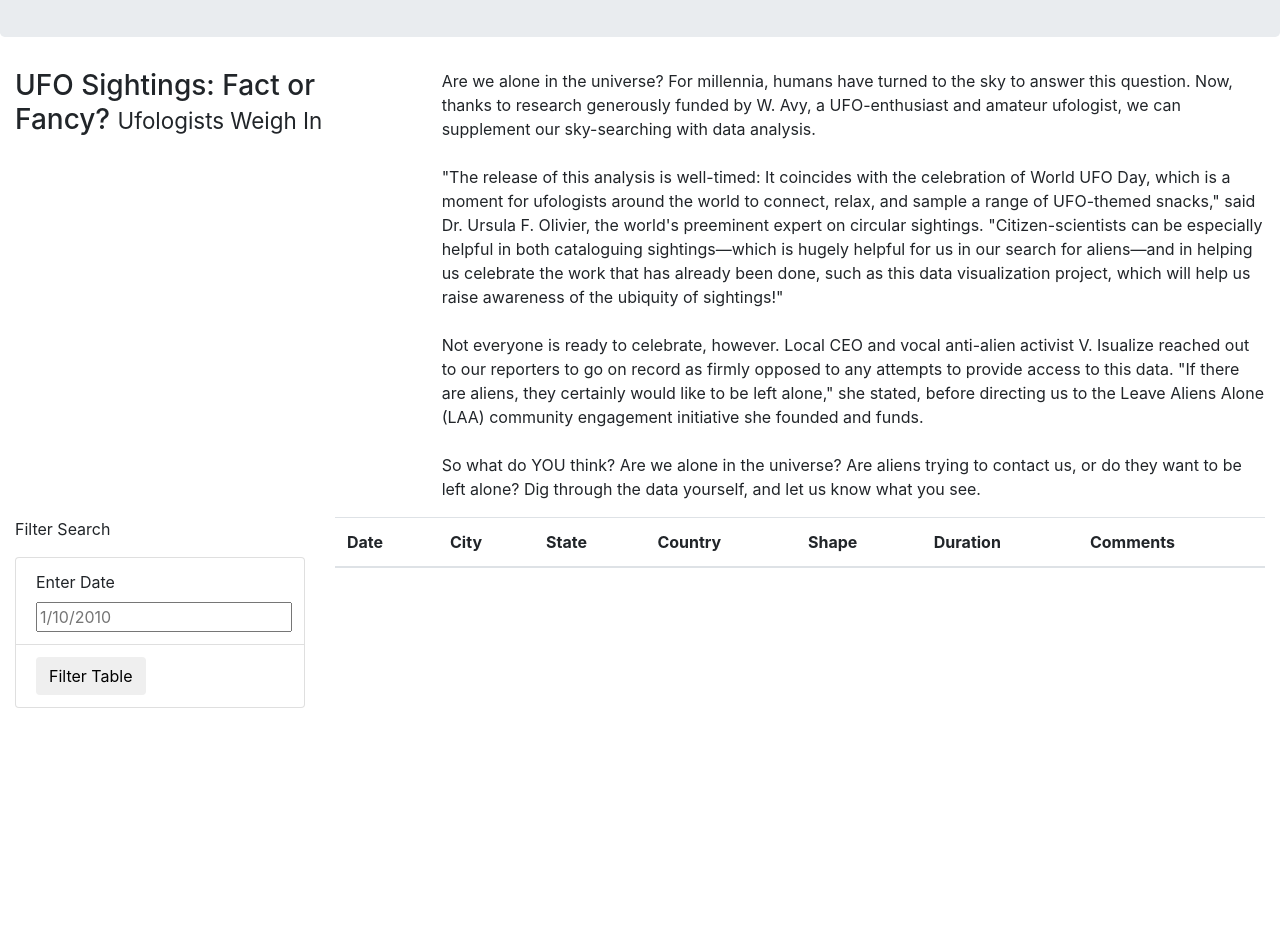
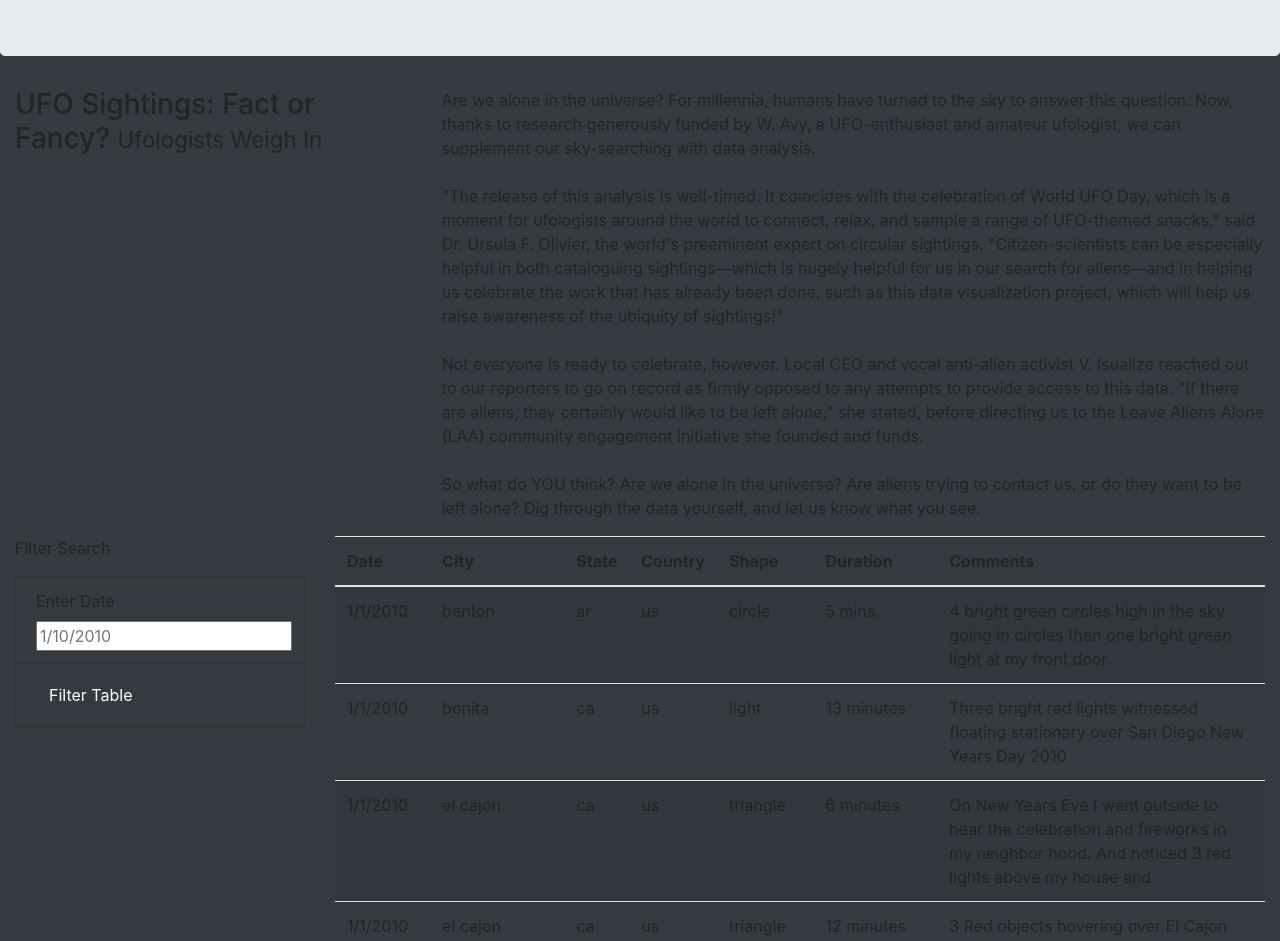
Before and after one commit to JemiShieh/UFOs, a plain HTML site: page index.html in a window 1280 px wide. Shown: the part 203-1144 px from the top of the page. Before the commit the page ends 911 px from the top, so only its background shows below. Drawn offline with nearby package versions, Linux system fonts and the light colour scheme.

Commit message:
Updating index.html

```diff
--- a/index.html
+++ b/index.html
@@ -13,14 +13,14 @@
     />
     <link rel="stylesheet" href="static/css/style.css">
 </head>
-<body>
+<body class="bg-dark">
     <div class="wrapper">
-        <nav class="navbar navbar-expand-lg">
+        <nav class="navbar navbar-dark bg-dark navbar-expand-lg">
             <a class="navbar-brand" href="index.html">UFO Sightings</a>
         </nav>
     </div>
     <div class="jumbotron">
-        <h1>The Truth Is Out There</h1>
+        <h1 class="display-4">The Truth is Out There</h1>
     </div>
     <div class="container-fluid">
         <div class="row">
@@ -39,15 +39,15 @@
     <div class="container-fluid">
         <div class="row">
             <div class="col-md-3">
-                <form>
+                <form class="bg-dark">
                     <p>Filter Search</p>
-                    <ul class="list-group">
-                        <li class="list-group-item">
+                    <ul class="list-group bg-dark">
+                        <li class="list-group-item bg-dark">
                             <label for="date">Enter Date</label>
                             <input type="text" placeholder="1/10/2010" id="datetime" />
                         </li>
-                        <li class="list-group-item">
-                            <button id="filter-btn" type="button" class="btn btn-default">Filter Table</button>
+                        <li class="list-group-item bg-dark">
+                            <button id="filter-btn" type="button" class="btn btn-dark" text-align="center">Filter Table</button>
                         </li>
                     </ul>
                 </form>
@@ -69,6 +69,9 @@
                 </table>
               </div>
         </div>
-      </div>
+    </div>
+  <script src="https://cdnjs.cloudflare.com/ajax/libs/d3/4.11.0/d3.js"></script>
+  <script src="static/js/data.js"></script>
+  <script src="static/js/app.js"></script>
 </body>
 </html>
```
